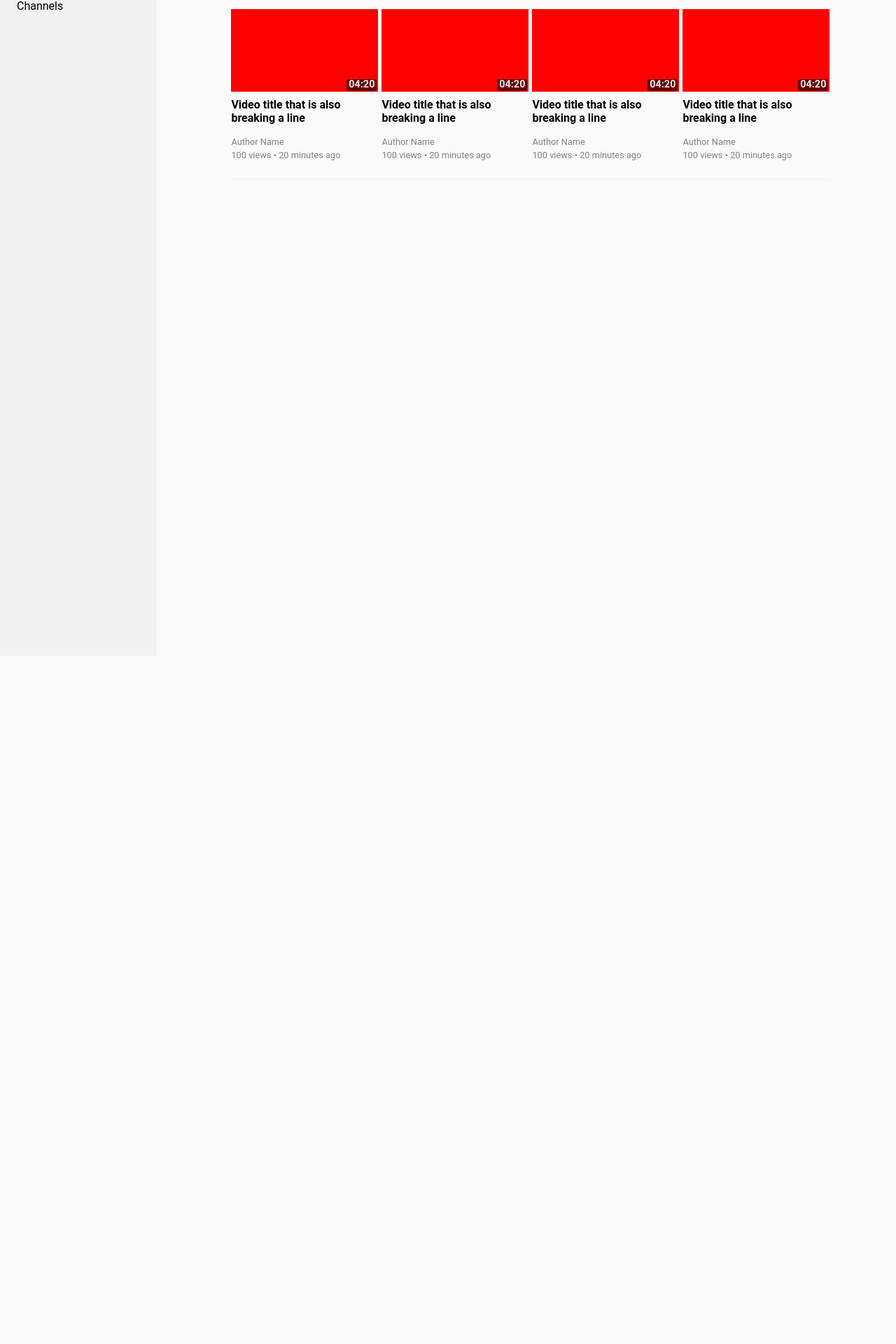
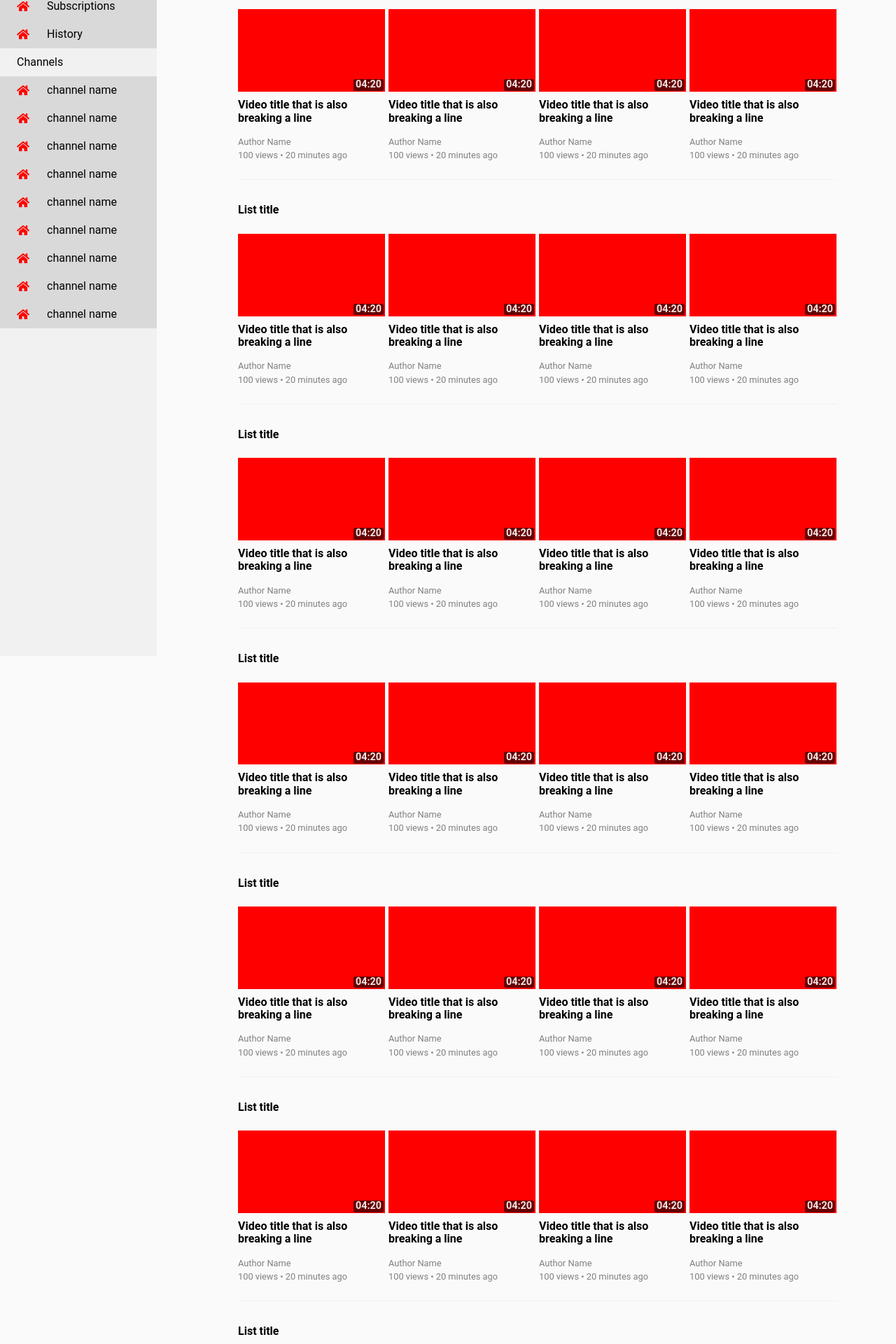
Before and after one commit to gal664/fake-youtube, a React (Create React App) app: page / in a window 1280 px wide. Shown: the part 119-2039 px from the top of the page at 70% size. Before the commit the page ends 800 px from the top, so only its background shows below. Built offline with nearby package versions, Linux system fonts and the light colour scheme.

Commit message:
started working on sidemenu menuitem components

```diff
--- a/package.json
+++ b/package.json
@@ -21,5 +21,6 @@
     "build": "npm-run-all build-css build-js",
     "test": "react-scripts test --env=jsdom",
     "eject": "react-scripts eject"
-  }
+  },
+  "proxy": "http://localhost:9090"
 }
--- a/src/components/app/App.css
+++ b/src/components/app/App.css
@@ -12,7 +12,7 @@ body {
   position: relative;
   left: 240px;
   top: 56px;
-  width: 81%; }
+  width: 82.5vw; }
 
 /* ========================================================================== */
 /* normalize below */
--- a/src/components/app/App.scss
+++ b/src/components/app/App.scss
@@ -14,7 +14,7 @@ body {
   position: relative;
   left: 240px;
   top: 56px;
-  width: 81%;
+  width: 82.5vw;
 }
 /* ========================================================================== */
 /* normalize below */
--- a/src/components/app/Homepage/Homepage.js
+++ b/src/components/app/Homepage/Homepage.js
@@ -7,6 +7,15 @@ class Homepage extends Component {
     return (
       <div className="homepage">
         <List/>
+        <List/>
+        <List/>
+        <List/>
+        <List/>
+        <List/>
+        <List/>
+        <List/>
+        <List/>
+        <List/>
       </div>
     );
   }
--- a/src/components/app/Navbar/Sidebar/SidebarMenu/MenuItem/MenuItem.js
+++ b/src/components/app/Navbar/Sidebar/SidebarMenu/MenuItem/MenuItem.js
@@ -2,12 +2,13 @@ import React, { Component } from 'react';
 import './MenuItem.css'
 
 class Sidebar extends Component {
+
   render() {
     return (
       <div className="current">
         <li className="item">
           <i className="fas fa-home"></i>
-          <span>Home</span>
+          <span>{this.props.title}</span>
         </li>
       </div>
     );
--- a/src/components/app/Navbar/Sidebar/SidebarMenu/SidebarMenu.js
+++ b/src/components/app/Navbar/Sidebar/SidebarMenu/SidebarMenu.js
@@ -7,10 +7,21 @@ class Sidebar extends Component {
     return (
         <div className="sidebar_menu">
           <ul className="menu">
-              <MenuItem/>
+              <MenuItem title="Home"/>
+              <MenuItem title="Subscriptions"/>
+              <MenuItem title="History"/>
               <li className="title">
                 <span>Channels</span>
               </li>
+              <MenuItem title="channel name"/>
+              <MenuItem title="channel name"/>
+              <MenuItem title="channel name"/>
+              <MenuItem title="channel name"/>
+              <MenuItem title="channel name"/>
+              <MenuItem title="channel name"/>
+              <MenuItem title="channel name"/>
+              <MenuItem title="channel name"/>
+              <MenuItem title="channel name"/>
             </ul>
         </div>
     );
```
Also changed, not shown: 1 other file (tests, documents, lock files or other folders).
